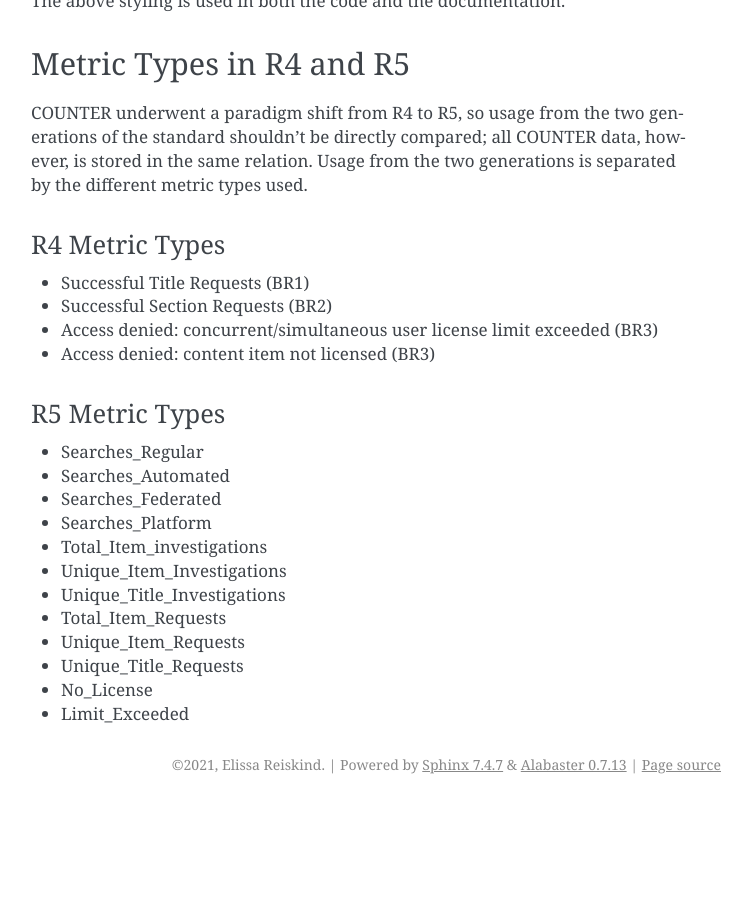
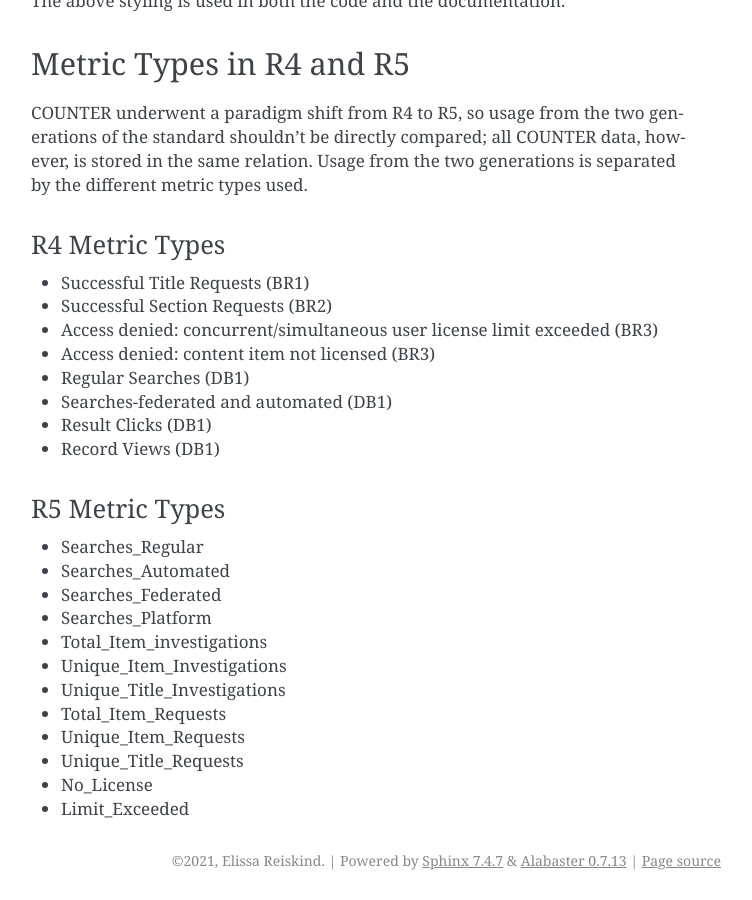
Before and after one commit to ereiskind/nolcat, a Sphinx documentation site: the page built from docs/source/the_database.rst, in a window 1280 px wide and 900 px high, scrolled down 3270 px. Shown: the whole window, without its empty margins (389-1141 px from the left). Built offline with Sphinx 7.4.7, drawn with Linux system fonts in a browser that asks for light colours; before the commit the page ends 4074 px from its top, so only the background shows below that.

Commit message:
Add DB1 JSON and sample data

```diff
--- a/docs/source/the_database.rst
+++ b/docs/source/the_database.rst
@@ -85,6 +85,10 @@ R4 Metric Types
 * Successful Section Requests (BR2)
 * Access denied: concurrent/simultaneous user license limit exceeded (BR3)
 * Access denied: content item not licensed (BR3)
+* Regular Searches (DB1)
+* Searches-federated and automated (DB1)
+* Result Clicks (DB1)
+* Record Views (DB1)
 
 R5 Metric Types
 ===============
```
Also changed, not shown: 8 other files.
